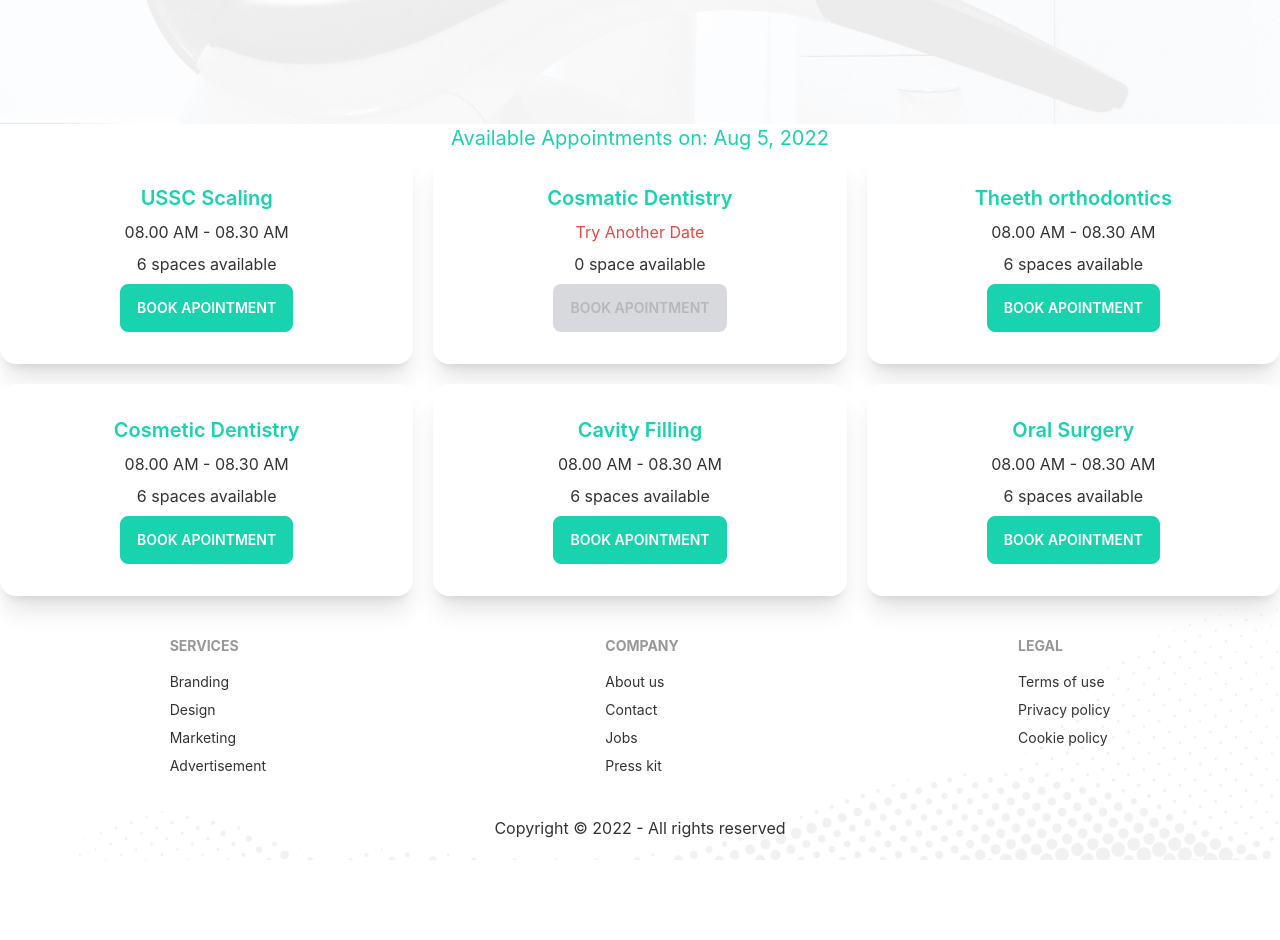
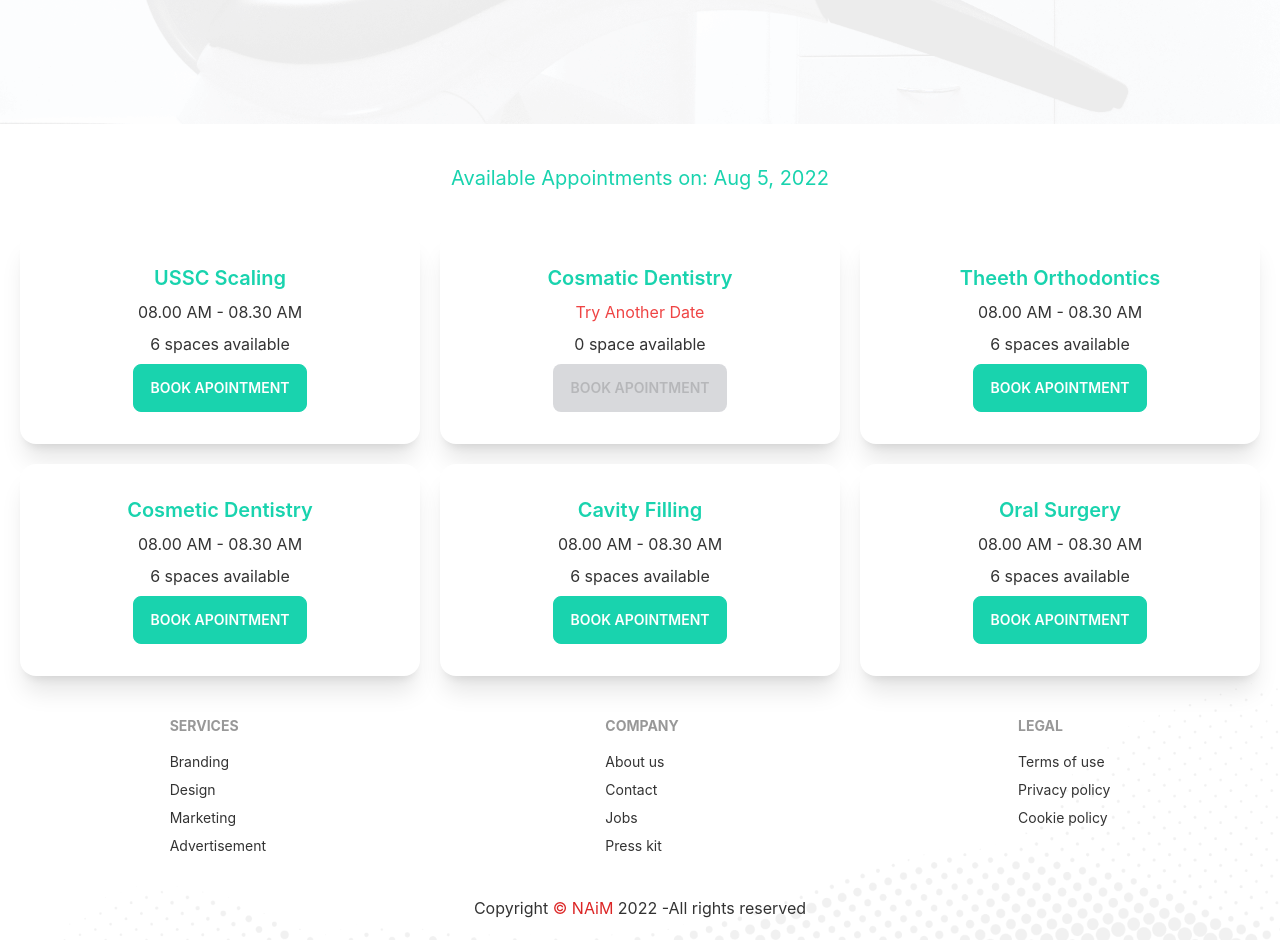
Before and after one commit to NaimulAlam/green-clinic, a React (Create React App) app: page /appointment in a window 1280 px wide. Shown: the part 740-1680 px from the top of the page. Before the commit the page ends 1600 px from the top, so only its background shows below. Built offline with nearby package versions, Linux system fonts and the light colour scheme.

Commit message:
some adjustments in design

```diff
--- a/public/services.json
+++ b/public/services.json
@@ -18,7 +18,7 @@
   },
   {
     "_id": 3,
-    "name": "Theeth orthodontics",
+    "name": "Theeth Orthodontics",
     "slots": [
       "08.00 AM - 08.30 AM",
       "08.30 AM - 09.00 AM",
--- a/src/Pages/Appointment/AppointmentBanner.js
+++ b/src/Pages/Appointment/AppointmentBanner.js
@@ -19,7 +19,7 @@ const AppointmentBanner = ({ date, setDate }) => {
         <div className="hero-content flex-col lg:flex-row-reverse">
           <img
             src={chair}
-            className="lg:max-w-lg w-64 rounded-lg"
+            className="md:max-w-lg sm:min-w-lg rounded-lg"
             alt="Appointment chair"
           />
           <div>
--- a/src/Pages/Appointment/AvailableAppointments.js
+++ b/src/Pages/Appointment/AvailableAppointments.js
@@ -15,10 +15,10 @@ const AvailableAppointments = ({ date, setDate }) => {
 
   return (
     <div>
-      <h1 className="text-xl text-center text-secondary">
+      <h1 className="text-xl text-center text-secondary py-10">
         Available Appointments on: {format(date, "PP")}
       </h1>
-      <div className="grid grid-cols-1 md:grid-cols-2 lg:grid-cols-3 gap-5 justify-center">
+      <div className="grid grid-cols-1 md:grid-cols-2 lg:grid-cols-3 gap-5 justify-center mx-5">
         {services.map((service) => (
           <TreatmentCard
             key={service._id}
--- a/src/Pages/Home/Testimonial/Testimonial.js
+++ b/src/Pages/Home/Testimonial/Testimonial.js
@@ -1,6 +1,9 @@
 import React from "react";
 import TestimonialCard from "./TestimonialCard";
 import testimonialBG from "../../../assets/images/testimonial_bg.png";
+import people1 from "../../../assets/images/people1.png";
+import people2 from "../../../assets/images/people2.png";
+import people3 from "../../../assets/images/people3.png";
 
 const Testimonial = () => {
   const testimonials = [
@@ -10,7 +13,7 @@ const Testimonial = () => {
       city: "Bydgoszcz",
       review:
         "Consectetur adipiscing elit, sed do eiusmod tempor incididunt ut labore et dolore magna aliqua. Ut enim ad minim veniam.",
-      img: "https://placeimg.com/192/192/people",
+      img: people1,
     },
     {
       _id: 2,
@@ -18,15 +21,15 @@ const Testimonial = () => {
       city: "Chattogram",
       review:
         "lorem ipsum dolor sit amet, consectetur adipiscing elit, et dolore magna aliqua. Ut enim ad minim veniam.",
-      img: "https://placeimg.com/192/192/people",
+      img: people2,
     },
     {
       _id: 3,
-      name: "Luke Smith",
+      name: "Paper Smith",
       city: "New York",
       review:
         "lorem ipsum dolor sit amet, consectetur adipiscing elit, dolore magna aliqua. Ut enim ad minim veniam.",
-      img: "https://placeimg.com/192/192/people",
+      img: people3,
     },
   ];
   return (
--- a/src/Pages/Shared/Footer.js
+++ b/src/Pages/Shared/Footer.js
@@ -56,7 +56,10 @@ const Footer = () => {
           </div>
         </div>
         <div className="pt-10 pb-5 text-center grid-flow-col">
-          <p>Copyright © 2022 - All rights reserved</p>
+          <p>
+            Copyright<span className="text-red-600"> &copy; NAiM </span>
+            {new Date().getFullYear()} -All rights reserved
+          </p>
         </div>
       </footer>
     </section>
```
